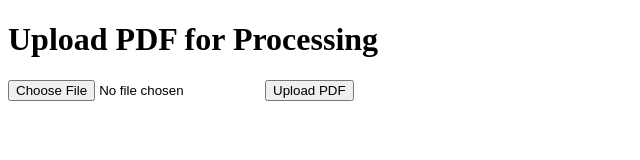
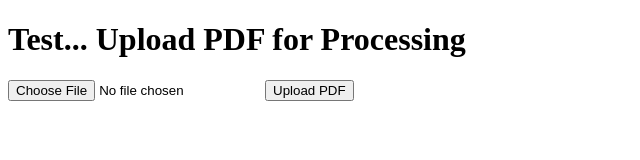
Before and after one commit to rasmirm/abuilt.github.io, a website: page index.html in a window 1280 px wide. Shown: the whole page, without its empty margins (0-640 px from the left). Drawn offline with Linux system fonts and the light colour scheme.

Commit message:
Update index.html

```diff
--- a/index.html
+++ b/index.html
@@ -3,10 +3,10 @@
 <head>
     <meta charset="UTF-8">
     <meta name="viewport" content="width=device-width, initial-scale=1.0">
-    <title>Test... Upload PDF</title>
+    <title>Upload PDF</title>
 </head>
 <body>
-    <h1>Upload PDF for Processing</h1>
+    <h1>Test... Upload PDF for Processing</h1>
     <form id="uploadForm" action="/.netlify/functions/upload" method="post" enctype="multipart/form-data">
         <input type="file" name="file" accept=".pdf" />
         <button type="submit">Upload PDF</button>
```
